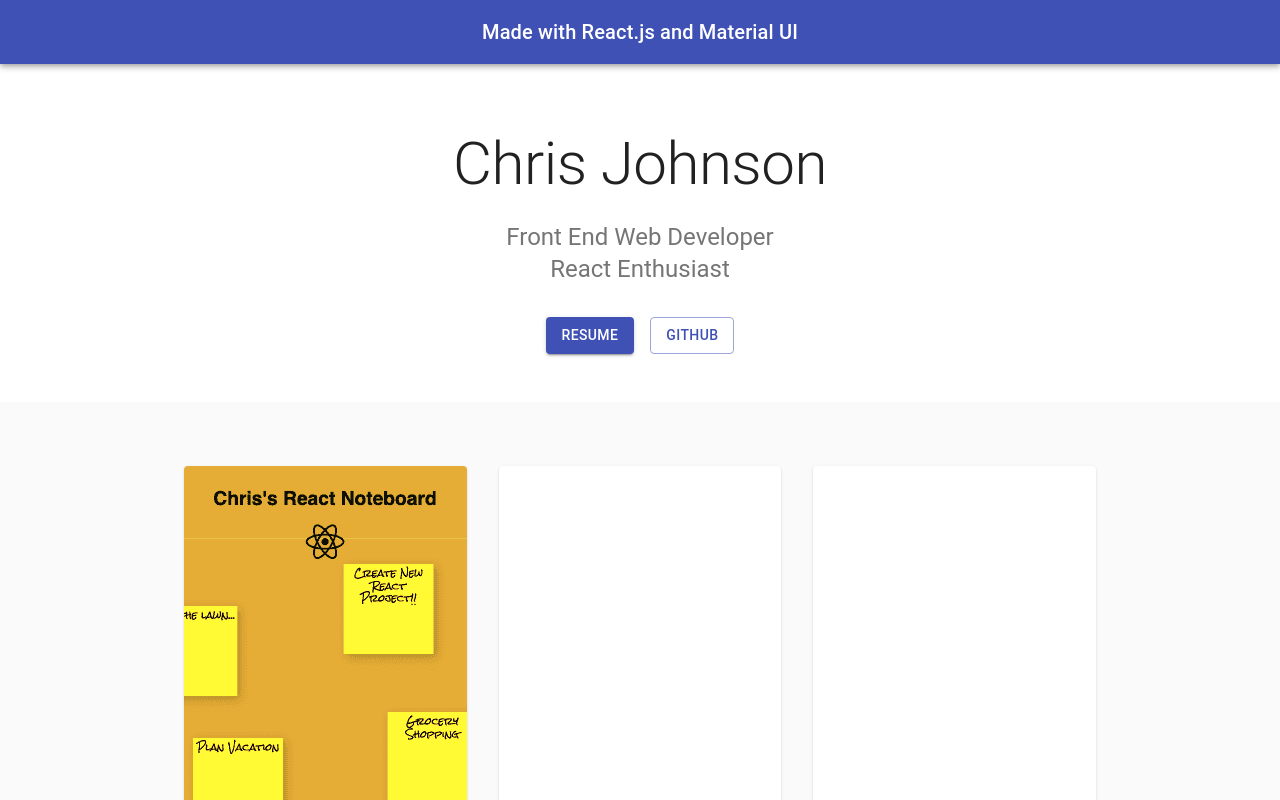
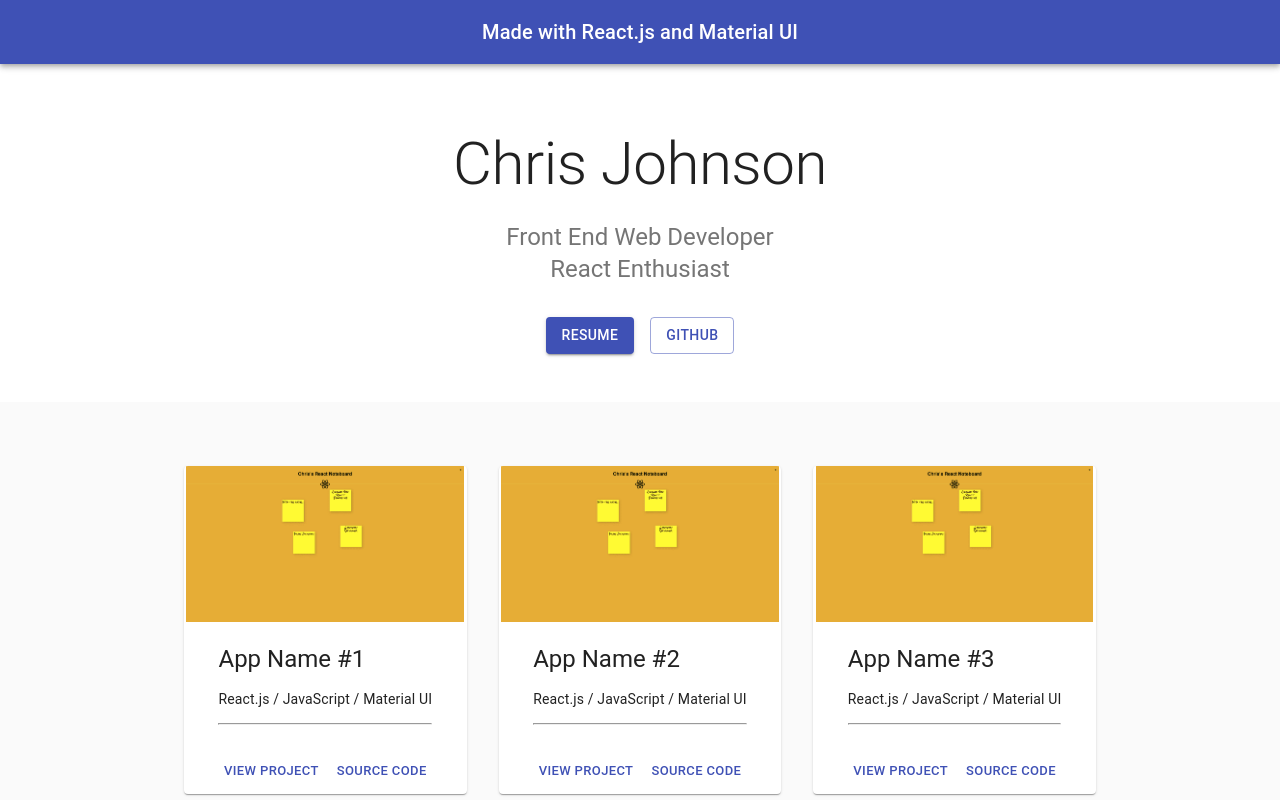
Before and after one commit to ChrisJ79/mui-portfolio, a React (Create React App) app: page / in a window 1280 px wide. Shown: the top 800 px of the page. Built offline with nearby package versions, Linux system fonts and the light colour scheme.

Commit message:
fixed image size in App.css

```diff
--- a/src/App.css
+++ b/src/App.css
@@ -2,37 +2,6 @@
   text-align: center;
 }
 
-.App-logo {
-  height: 40vmin;
-  pointer-events: none;
+.imgHeight {
+  height: 156px !important;
 }
-
-@media (prefers-reduced-motion: no-preference) {
-  .App-logo {
-    animation: App-logo-spin infinite 20s linear;
-  }
-}
-
-.App-header {
-  background-color: #282c34;
-  min-height: 100vh;
-  display: flex;
-  flex-direction: column;
-  align-items: center;
-  justify-content: center;
-  font-size: calc(10px + 2vmin);
-  color: white;
-}
-
-.App-link {
-  color: #61dafb;
-}
-
-@keyframes App-logo-spin {
-  from {
-    transform: rotate(0deg);
-  }
-  to {
-    transform: rotate(360deg);
-  }
-}
--- a/src/App.js
+++ b/src/App.js
@@ -14,6 +14,7 @@ import Typography from '@material-ui/core/Typography';
 import { makeStyles } from '@material-ui/core/styles';
 import Container from '@material-ui/core/Container';
 import Link from '@material-ui/core/Link';
+import './App.css';
 
 
 const useStyles = makeStyles(theme => ({
@@ -65,31 +66,31 @@ export default function Album() {
           "key": "1"
         },
         {
-          "img": "",
+          "img": "/react-noteboard-thumbnail.png",
           "projectTitle": "App Name #2",
           "techUsed": "React.js / JavaScript / Material UI",
           "key": "2"
         },
         {
-          "img": "",
+          "img": "/react-noteboard-thumbnail.png",
           "projectTitle": "App Name #3",
           "techUsed": "React.js / JavaScript / Material UI",
           "key": "3"
         },
         {
-          "img": "",
+          "img": "/react-noteboard-thumbnail.png",
           "projectTitle": "App Name #4",
           "techUsed": "React.js / JavaScript / Material UI",
           "key": "4"
         },
         {
-          "img": "",
+          "img": "/react-noteboard-thumbnail.png",
           "projectTitle": "App Name #5",
           "techUsed": "React.js / JavaScript / Material UI",
           "key": "5"
         },
         {
-          "img": "",
+          "img": "/react-noteboard-thumbnail.png",
           "projectTitle": "App Name #6",
           "techUsed": "React.js / JavaScript / Material UI",
           "key": "6"
@@ -157,7 +158,7 @@ export default function Album() {
 
 
                   <CardMedia>
-                    <img src={project.img} alt=""/>
+                    <img className="imgHeight" src={project.img} alt=""/>
                   </CardMedia>
 
 
```
